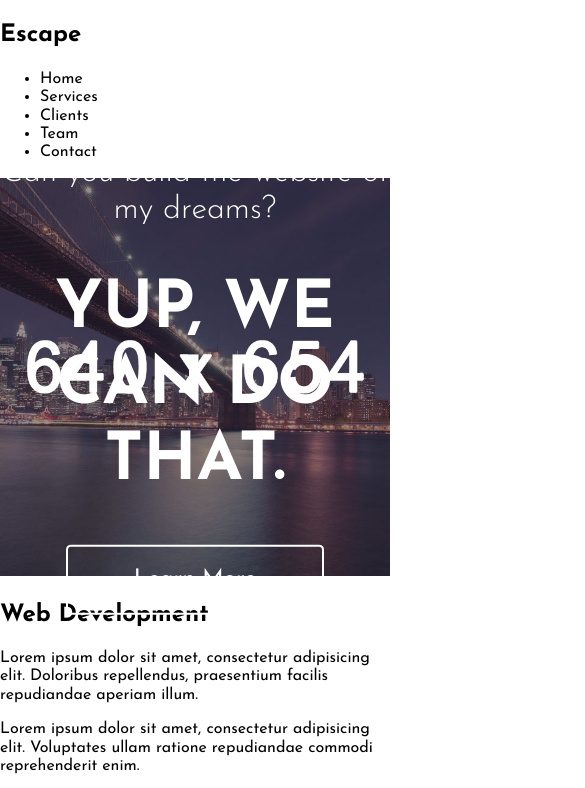
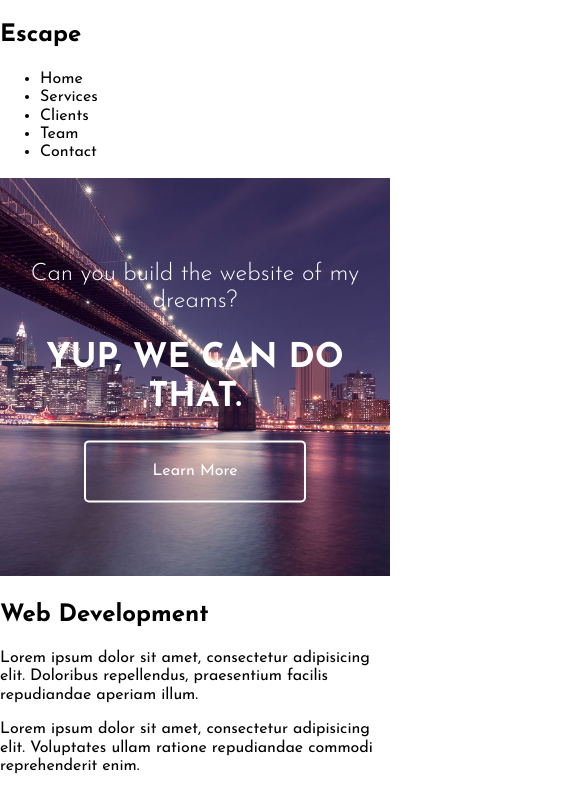
Before and after one commit to ajvergara/escape, a website: page app/index.html in a window 390 px wide. Shown: the part 34-822 px from the top of the page, 585 px wide, since content can reach past the window. Drawn offline with Linux system fonts and the light colour scheme.

Commit message:
Completed Large Hero Destop & Mobile Version

```diff
--- /dev/null
+++ b/app/assets/styles/base/_mixins.css
@@ -0,0 +1,17 @@
+@define-mixin atSmall{
+  @media only screen and (min-width: 530px){
+    @mixin-content;
+  }
+}
+
+@define-mixin atMedium{
+  @media only screen and (min-width: 768px){
+    @mixin-content;
+  }
+}
+
+@define-mixin atLarge{
+  @media only screen and (min-width: 992px){
+    @mixin-content;
+  }
+}
--- a/app/assets/styles/modules/_btn.css
+++ b/app/assets/styles/modules/_btn.css
@@ -1,5 +1,4 @@
 .btn{
-  font-size: 1.4375rem;
   color: #fff;
   text-decoration: none;
   border: 2px solid #fff;
--- a/app/assets/styles/modules/_large-hero.css
+++ b/app/assets/styles/modules/_large-hero.css
@@ -10,17 +10,25 @@
   }
 
   &__subtitle{
-    font-size: 2rem;
+    font-size: 1.5rem;
     color: #fff;
     font-family: "Josefin Sans", sans-serif;
     font-weight: 300;
+
+    @mixin atSmall{
+      font-size: 2rem;
+    }
   }
 
   &__title{
-    font-size: 4.125rem;
+    font-size: 2.125rem;
     font-family: "Josefin Sans", sans-serif;
     font-weight: 700;
     text-transform: uppercase;
     color: #fff;
+
+    @mixin atSmall{
+      font-size: 4.125rem;
+    }
   }
 }
--- a/app/assets/styles/styles.css
+++ b/app/assets/styles/styles.css
@@ -1,4 +1,5 @@
 @import "normalize.css";
+@import "base/_mixins";
 @import "base/_global";
 @import "modules/_wrapper";
 @import "modules/_large-hero";
--- a/app/index.html
+++ b/app/index.html
@@ -28,10 +28,10 @@
 
   <section class="large-hero">
       <picture>
-        <source srcset="assets/images/hero-large-i.jpg 1400w, assets/images/hero-large-hi-dpi-i.jpg 2800w" media="(min-width: 1380px)">
-        <source srcset="assets/images/hero-medium-i.jpg 1380w, assets/images/hero-medium-hi-dpi-i.jpg 2760w" media="(min-width: 990px)">
-        <source srcset="assets/images/hero-small-i.jpg 990w, assets/images/hero-small-hi-dpi-i.jpg 1980w" media="(min-width: 640px)">
-        <img srcset="assets/images/hero-smaller-i.jpg 640w, assets/images/hero-smaller-hi-dpi-i.jpg 1280w" alt="Down town view of the bridge and city.">
+        <source srcset="assets/images/hero-large.jpg 1400w, assets/images/hero-large-hi-dpi.jpg 2800w" media="(min-width: 1380px)">
+        <source srcset="assets/images/hero-medium.jpg 1380w, assets/images/hero-medium-hi-dpi.jpg 2760w" media="(min-width: 990px)">
+        <source srcset="assets/images/hero-small.jpg 990w, assets/images/hero-small-hi-dpi.jpg 1980w" media="(min-width: 640px)">
+        <img srcset="assets/images/hero-smaller.jpg 640w, assets/images/hero-smaller-hi-dpi.jpg 1280w" alt="Down town view of the bridge and city.">
       </picture>
       <div class="large-hero__text-content">
         <h2 class="large-hero__subtitle">Can you build the website of my dreams?</h2>
@@ -154,7 +154,7 @@
     <form action="" method="post">
       <input type="name" name="user_name" placeholder="Your Name*">
       <input type="email" name="user_email" placeholder="Your E-mail*">
-      <textarea name="message" rows="8" cols="80" placeholder="Your Message*"></textarea>
+      <textarea name="message" rows="8" cols="30" placeholder="Your Message*"></textarea>
     </form>
   </section>
 
--- a/app/temp/styles/styles.css
+++ b/app/temp/styles/styles.css
@@ -371,22 +371,35 @@ img{
   }
 
 .large-hero__subtitle{
-    font-size: 2rem;
+    font-size: 1.5rem;
     color: #fff;
     font-family: "Josefin Sans", sans-serif;
     font-weight: 300;
   }
 
+@media only screen and (min-width: 530px){
+
+.large-hero__subtitle{
+      font-size: 2rem
+  }
+  }
+
 .large-hero__title{
-    font-size: 4.125rem;
+    font-size: 2.125rem;
     font-family: "Josefin Sans", sans-serif;
     font-weight: 700;
     text-transform: uppercase;
     color: #fff;
   }
 
+@media only screen and (min-width: 530px){
+
+.large-hero__title{
+      font-size: 4.125rem
+  }
+  }
+
 .btn{
-  font-size: 1.4375rem;
   color: #fff;
   text-decoration: none;
   border: 2px solid #fff;
--- a/package.json
+++ b/package.json
@@ -37,6 +37,7 @@
     "gulp-postcss": "^7.0.1",
     "gulp-watch": "^5.0.0",
     "postcss-import": "^11.1.0",
+    "postcss-mixins": "^6.2.0",
     "postcss-nested": "^3.0.0",
     "postcss-simple-vars": "^4.1.0"
   }
```
Also changed, not shown: gulpfile.js (+4 -3 lines), app/assets/images/hero-large-hi-dpi.jpg (added), 1 other file.
